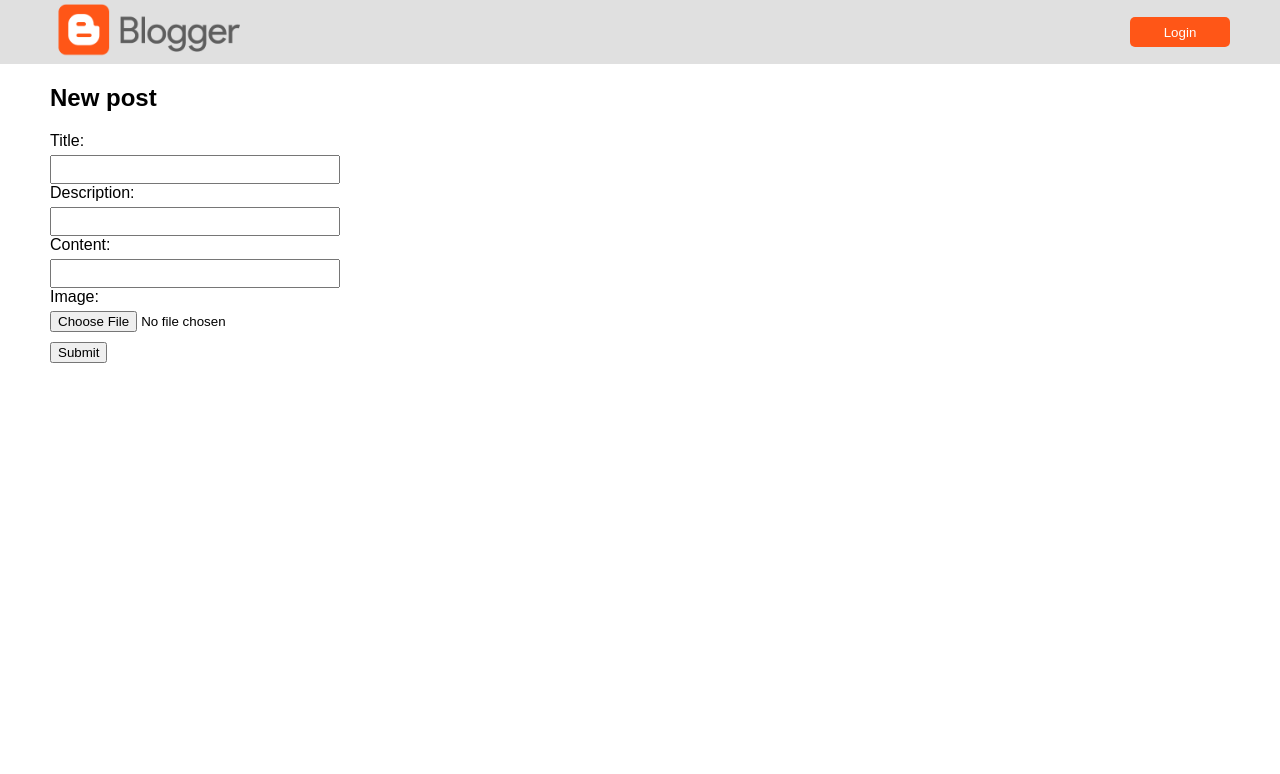
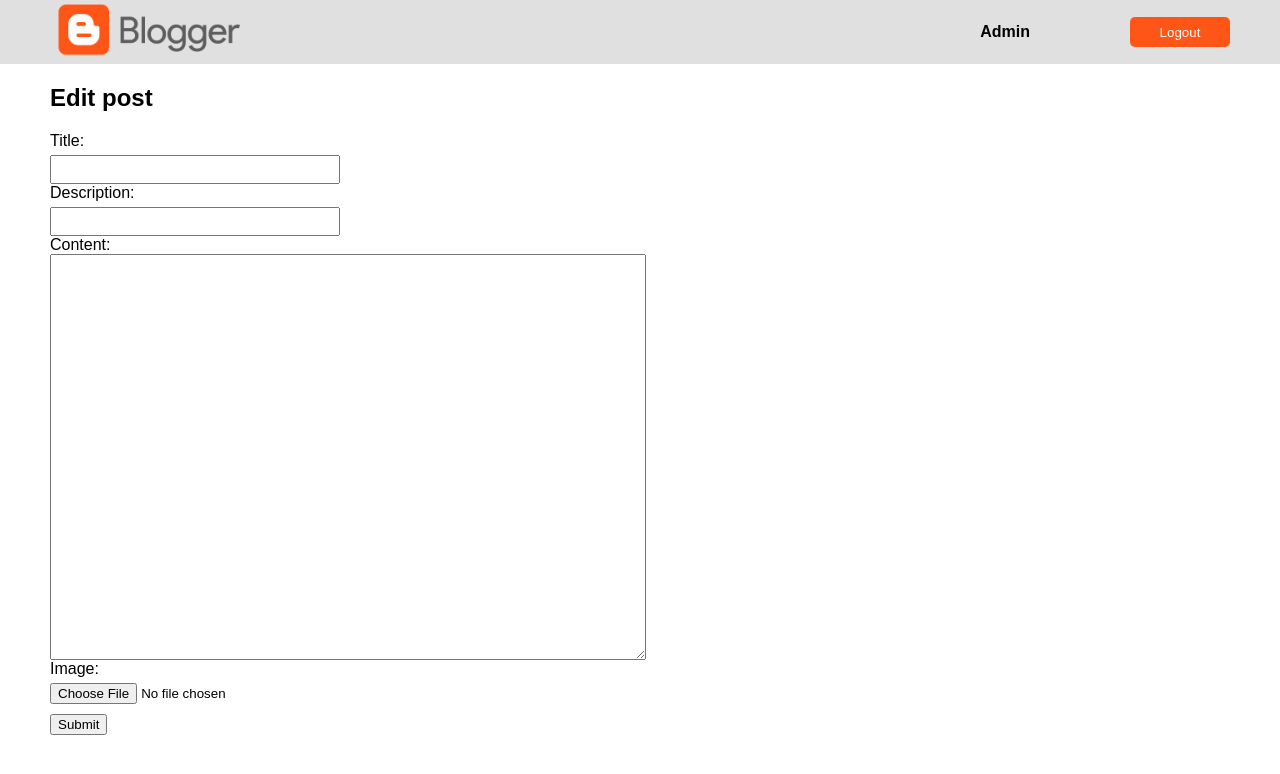
Before and after one commit to 6001807/phpblog2, a PHP site: page /editPost.php in a window 1280 px wide. Shown: the top 774 px of the page. Run offline with PHP 8.4, Linux system fonts and the light colour scheme; the visitor is signed in with stand-in values (Sample User, id 1).

Commit message:
text field

```diff
--- a/admin.php
+++ b/admin.php
@@ -4,7 +4,7 @@
     <meta charset="UTF-8">
     <meta name="viewport" content="width=device-width, initial-scale=1.0">
     <title>Document</title>
-    <link rel='stylesheet' href='styl.css'>
+    <link rel='stylesheet' href='sty.css'>
 </head>
 <?php
     session_start();
@@ -70,7 +70,7 @@
 
                 <section class="credentials">
                     <label for="content">Content:</label>
-                    <input type="text" name='content' id='contentinput' required>
+                    <textarea style='width: 250%; height: 200px;' type="text" name='content' id='contentinput' required></textarea>
                 </section>
 
                 <section class="credentials">
--- a/editPost.php
+++ b/editPost.php
@@ -4,8 +4,13 @@
     <meta charset="UTF-8">
     <meta name="viewport" content="width=device-width, initial-scale=1.0">
     <title>Document</title>
-    <link rel='stylesheet' href='./styl.css'>
+    <link rel='stylesheet' href='./sty.css'>
 </head>
+<?php
+    session_start();
+
+    if($_SESSION['role_id'] == 1) {
+?>
 <body>
     <header>
         <section id='logo'>
@@ -30,7 +35,7 @@
     </header>
     <section id='content'>
         <form method='POST' action="process.php" enctype="multipart/form-data">
-            <h2>New post</h2>
+            <h2>Edit post</h2>
             <section class="credentials">
                 <label for="title">Title:</label>
                 <input type="text" name='title' id='title' required>
@@ -41,9 +46,9 @@
                 <input type="text" name='desc' id='desc' required>
             </section>
 
-            <section class="credentials">
-                <label for="content">Content:</label>
-                <input type="text" name='content' id='contentinput' required>
+            <section class="credential" style='display: flex; flex-direction: column;'>
+                <label for="content" >Content:</label>
+                <textarea style='width: 50%; height: 400px;' type="text" name='content' id='contentinput' required></textarea>
             </section>
 
             <section class="credentials">
@@ -54,5 +59,10 @@
             <input class='submit' type="submit" name='newPost' value="Submit">
         </form>
     </section>
+<?php
+    } else {
+        header('Location: ../phpblog2/notAllowed.php');
+    }
+?>
 </body>
 </html>
```
Also changed, not shown: sty.css (renamed from styl.css), 1 other file.
